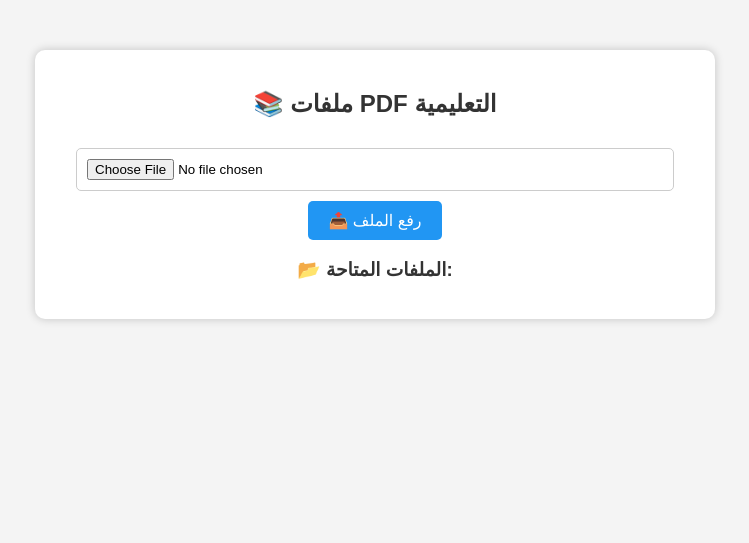
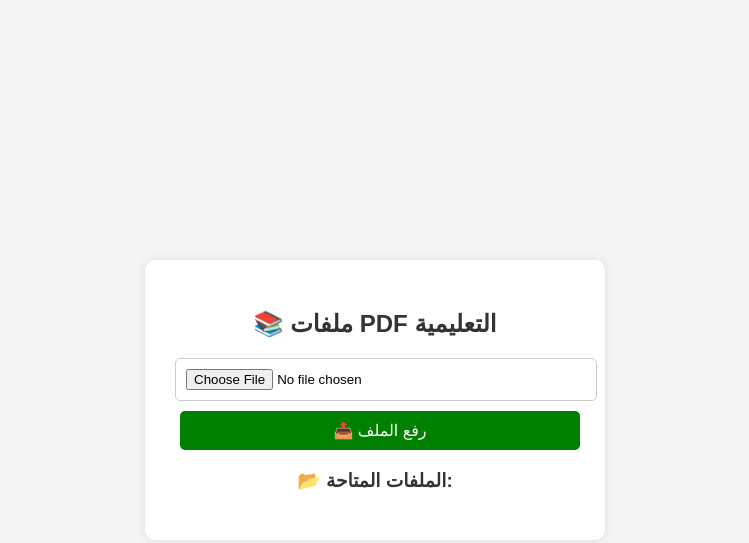
Before and after one commit to ELBIO1/EL-BIO, a plain HTML site: page pdfs.html in a window 1280 px wide. Shown: the whole page, without its empty margins (265-1014 px from the left). Drawn offline with Linux system fonts and the light colour scheme.

Commit message:
Update stylespdf.css

```diff
--- a/stylespdf.css
+++ b/stylespdf.css
@@ -1,40 +1,46 @@
 body {
     margin: 0;
     padding: 0;
+    height: 100vh;
+    display: flex;
+    align-items: center;
+    justify-content: center;
+    background: #f4f4f4;
     font-family: Arial, sans-serif;
-    background: #f4f4f4;
     text-align: center;
 }
 
 .container {
     background: white;
-    width: 50%;
-    margin: 50px auto;
-    padding: 20px;
+    padding: 30px;
     border-radius: 10px;
-    box-shadow: 0px 0px 10px rgba(0, 0, 0, 0.2);
+    box-shadow: 0 0 10px rgba(0, 0, 0, 0.1);
+    width: 400px;
 }
 
 h2, h3 {
     color: #333;
 }
 
-input {
-    width: 90%;
+.upload-section {
+    display: flex;
+    flex-direction: column;
+    gap: 10px;
+    margin-bottom: 20px;
+}
+
+input, button {
     padding: 10px;
-    margin: 10px 0;
+    border-radius: 5px;
     border: 1px solid #ccc;
-    border-radius: 5px;
+    width: 100%;
 }
 
 button {
     background: #2196f3;
     color: white;
-    border: none;
-    padding: 10px 20px;
+    font-size: 16px;
     cursor: pointer;
-    border-radius: 5px;
-    font-size: 16px;
 }
 
 button:hover {
@@ -47,34 +53,44 @@ ul {
 }
 
 li {
-    background: #e0e0e0;
-    margin: 10px 0;
-    padding: 10px;
-    border-radius: 5px;
     display: flex;
     justify-content: space-between;
     align-items: center;
+    background: #f5f5f5;
+    padding: 10px;
+    margin: 5px 0;
+    border-radius: 5px;
 }
 
 a {
+    color: #2196f3;
     text-decoration: none;
-    color: #1976d2;
     font-weight: bold;
+    flex-grow: 1;
 }
 
 a:hover {
     text-decoration: underline;
 }
 
-button.delete {
-    background: red;
-    color: white;
+button {
     border: none;
-    padding: 5px 10px;
     cursor: pointer;
-    border-radius: 5px;
+    margin-left: 5px;
 }
 
-button.delete:hover {
+button:nth-child(2) {
+    background: green;
+}
+
+button:nth-child(2):hover {
+    background: darkgreen;
+}
+
+button:nth-child(3) {
+    background: red;
+}
+
+button:nth-child(3):hover {
     background: darkred;
 }
```
